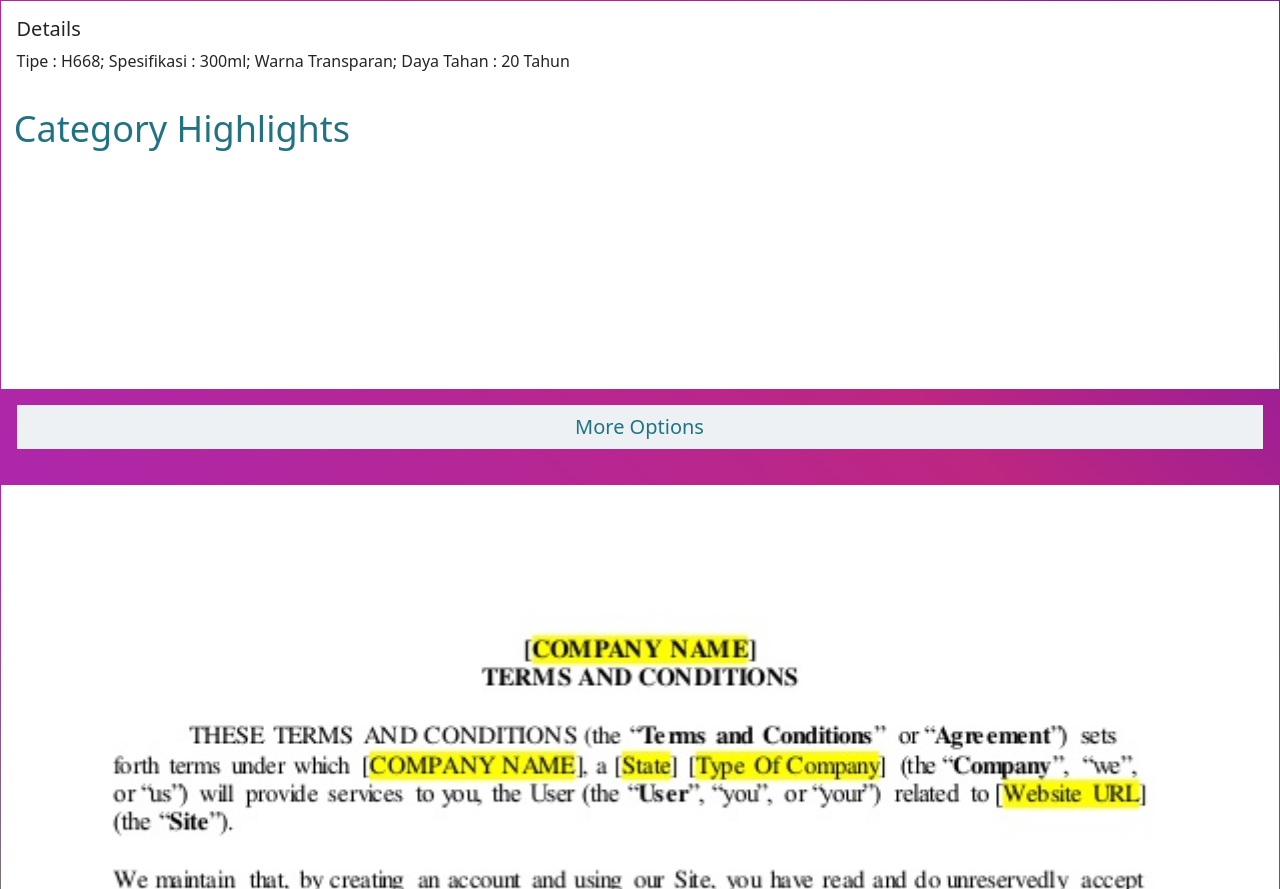
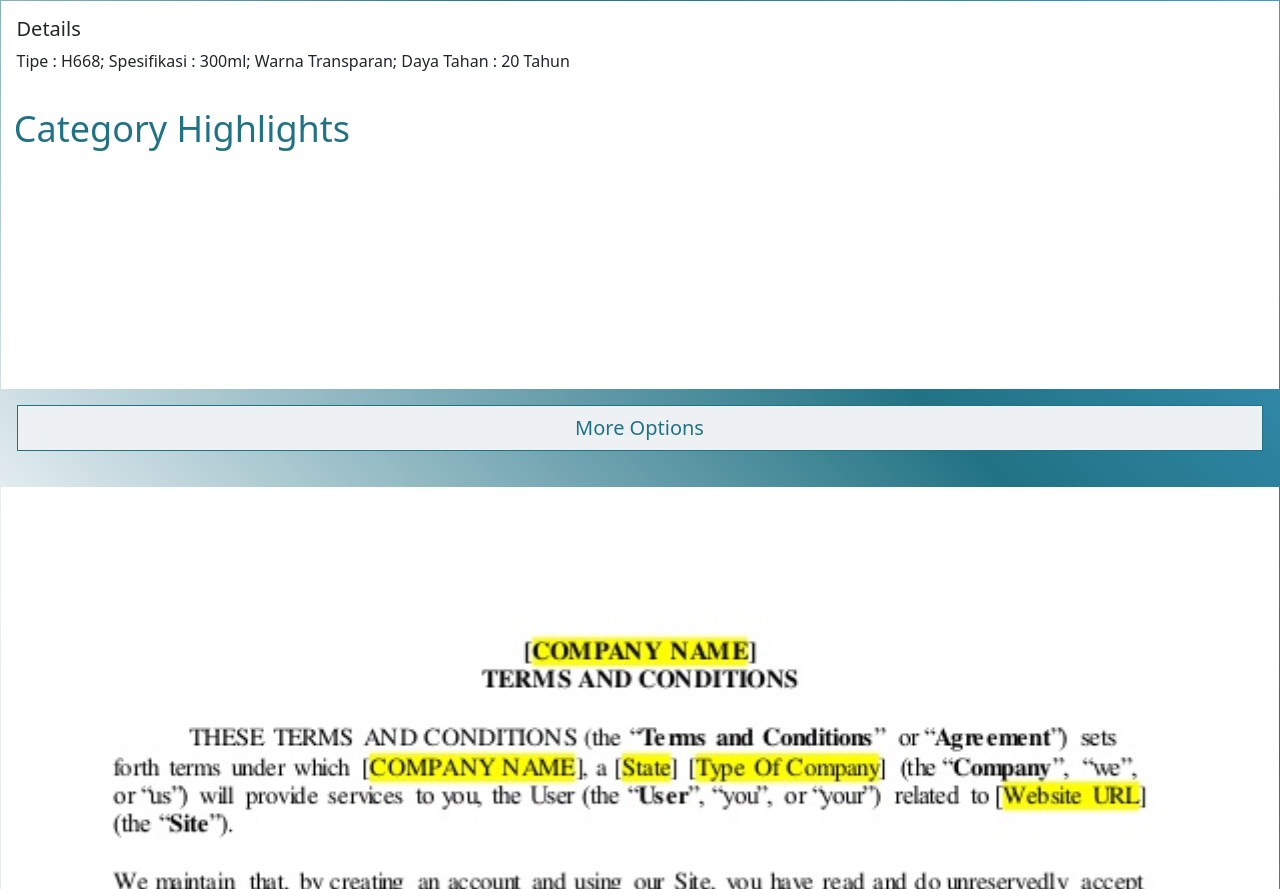
Before and after one commit to YUSUFADISAPUTRO2ndGitHub/mobile_app_e_commerce_server, a website: page www/product_details.html in a window 1280 px wide. Shown: the part 1196-2085 px from the top of the page. Drawn offline with nearby package versions, Linux system fonts and the light colour scheme; no server answers.

Commit message:
update warna

```diff
--- a/www/product_details.html
+++ b/www/product_details.html
@@ -366,6 +366,10 @@
         padding: 10px;
         background-color: #edf1f4;
         color: #217384;
+        border:1px solid #217384 !important;
+    }
+    #Highlighted-options{
+        border:1ox solid #217384 !important;
     }
     .rating-bar{
         display: none;
@@ -405,7 +409,7 @@
     position: absolute;
     left: -2px;
     top: -2px;
-    background: linear-gradient(45deg, #e8f74d, #ff6600d9, #00ff66, #13ff13, #ad27ad, #bd2681, #6512b9, #ff3300de, #5aabde);
+    background: linear-gradient(45deg, #217384, #4BACE5, #37CED5, #D4DEE8, #EBF1F4, #217384, #4BACE5, #37CED5, #EBF1F4);
     background-size: 400%;
     width: calc(100% + 5px);
     height: calc(100% + 5px);
```
